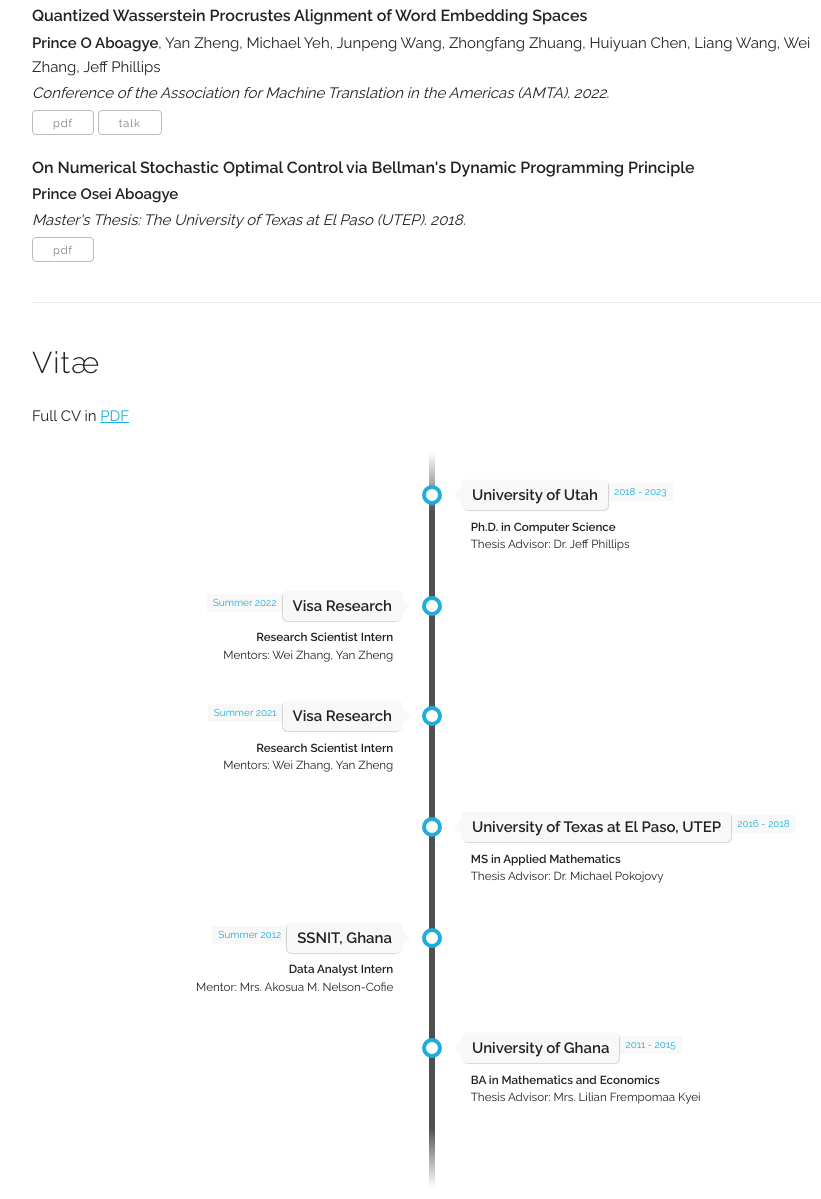
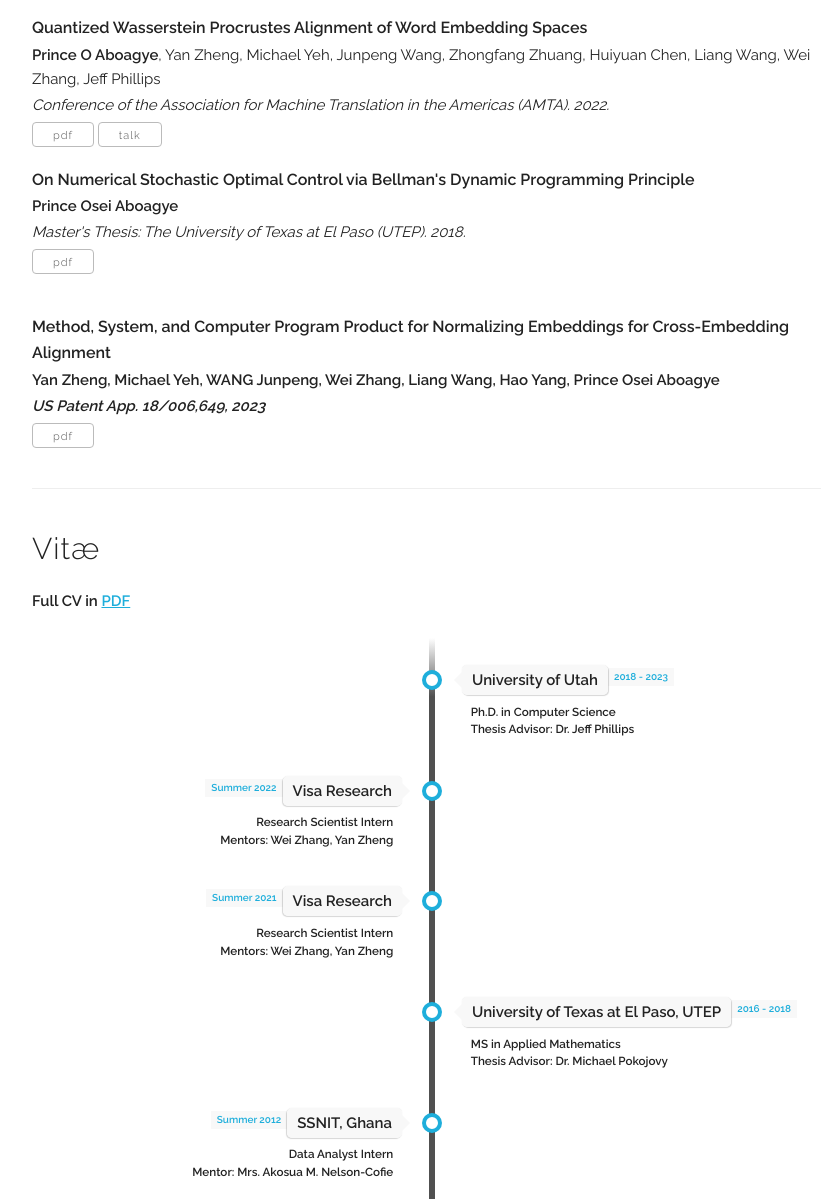
Before and after one commit to poaboagye/poaboagye.github.io, a plain HTML site: page index.html in a window 1280 px wide. Shown: the part 1692-2891 px from the top of the page, without its empty margins (208-1029 px from the left). Drawn offline with Linux system fonts and the light colour scheme; files whose address does not match are found by name.

Commit message:
Update index.html

```diff
--- a/index.html
+++ b/index.html
@@ -251,8 +251,9 @@ I am currently working on two exciting projects: <b>1)</b> The first project div
 
       <li><div class="button active" data-ref="#papers-selected" font-size: 10px>Select</div></li>
 
+      <li><div class="button" data-ref="#papers-all" font-size: 10px>All</div></li>
 
-      <!-- li><div class="button" data-ref="#papers-preprint" font-size: 10px>Preprints</div></li> -->
+      li><div class="button" data-ref="#papers-patent" font-size: 10px>Patent</div></li>
 
 
       <!-- li><div class="button" data-ref="#papers-ml" font-size: 10px>ML</div></li> -->
@@ -270,7 +271,7 @@ I am currently working on two exciting projects: <b>1)</b> The first project div
       <!-- li><div class="button" data-ref="#papers-theses" font-size: 10px>Theses</div></li> -->
 
 
-      <li><div class="button" data-ref="#papers-all" font-size: 10px>All</div></li>
+
 
   </ul>
 
@@ -527,9 +528,6 @@ I am currently working on two exciting projects: <b>1)</b> The first project div
 
               <!-- Additional hidden containers that should appear after buttons -->
 
-
-
-
       <div class="tab-pane" id="papers-all">
 
 
@@ -557,6 +555,77 @@ I am currently working on two exciting projects: <b>1)</b> The first project div
                    <!-- paper has attrib filter -->
                  <!-- over attribs -->
               </div>
+
+           <!-- paper in category filter -->
+         <!-- over papers -->
+      </div>
+
+
+
+<span class="anchor" id="HHOT"></span>
+            <div class="paper">
+              <p class="title"><b>Method, System, and Computer Program Product for Normalizing Embeddings for Cross-Embedding Alignment</b></p>
+              <p><b>Yan Zheng, Michael Yeh, WANG Junpeng, Wei Zhang, Liang Wang, Hao Yang, Prince Osei Aboagye</p>
+              <p><i>US Patent App. 18/006,649, 2023</i></p>
+
+              <!-- This causes the bug where papers appear repeated when selecting all. TODO why?-->
+
+
+              <div class="paper-buttons">
+
+
+
+
+
+                      <!-- External URLS -->
+
+
+
+                     <a class="button" href="https://patents.google.com/patent/US20230214177A1/en" target="_blank">pdf</a>
+
+
+                   <!-- paper has attrib filter -->
+
+                   <!-- paper has attrib filter -->
+
+
+
+
+
+                   <!-- paper has attrib filter -->
+
+                   <!-- paper has attrib filter -->
+
+
+
+
+
+                   <!-- paper has attrib filter -->
+
+
+
+
+                   <!-- paper has attrib filter -->
+
+                   <!-- paper has attrib filter -->
+
+                   <!-- paper has attrib filter -->
+
+                   <!-- paper has attrib filter -->
+
+                   <!-- paper has attrib filter -->
+
+                   <!-- paper has attrib filter -->
+
+                   <!-- paper has attrib filter -->
+                 <!-- over attribs -->
+              </div>
+
+              <!-- Additional hidden containers that should appear after buttons -->
+
+
+
+            </div>
 
            <!-- paper in category filter -->
          <!-- over papers -->
```
